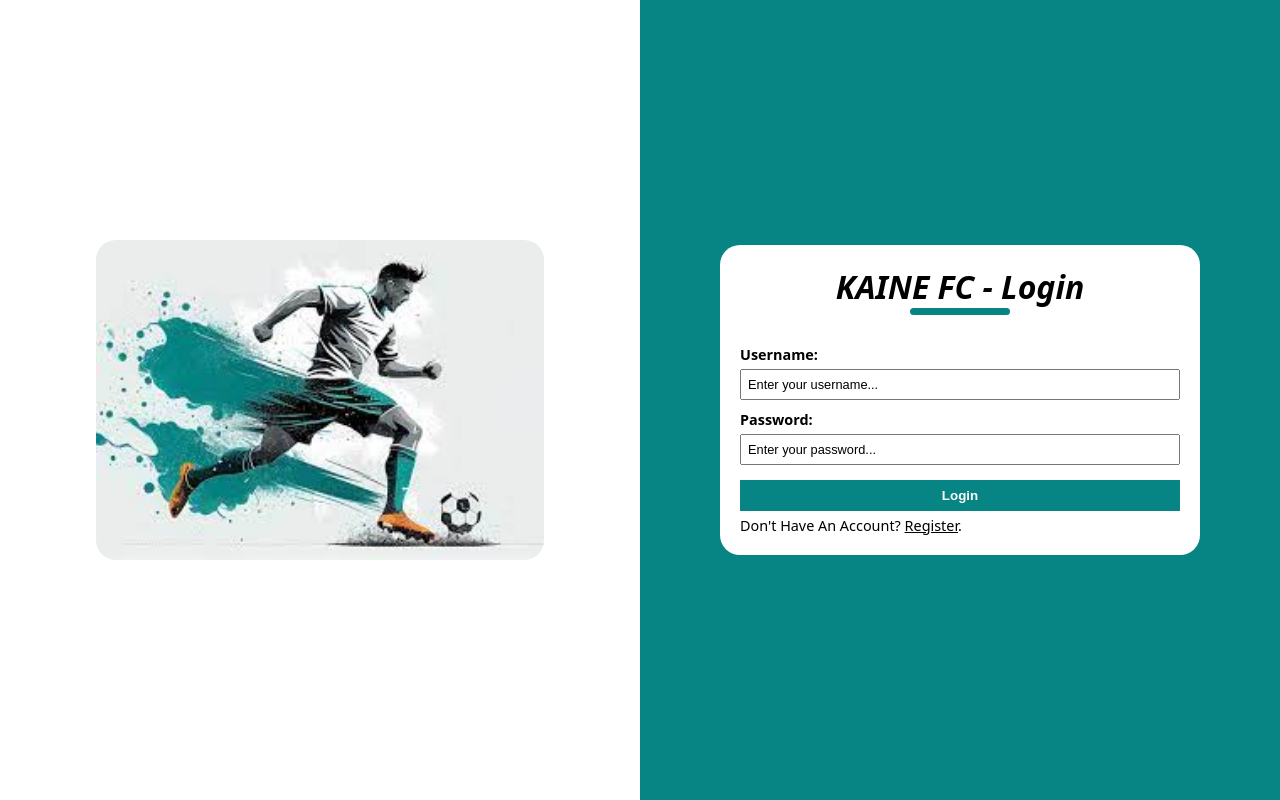
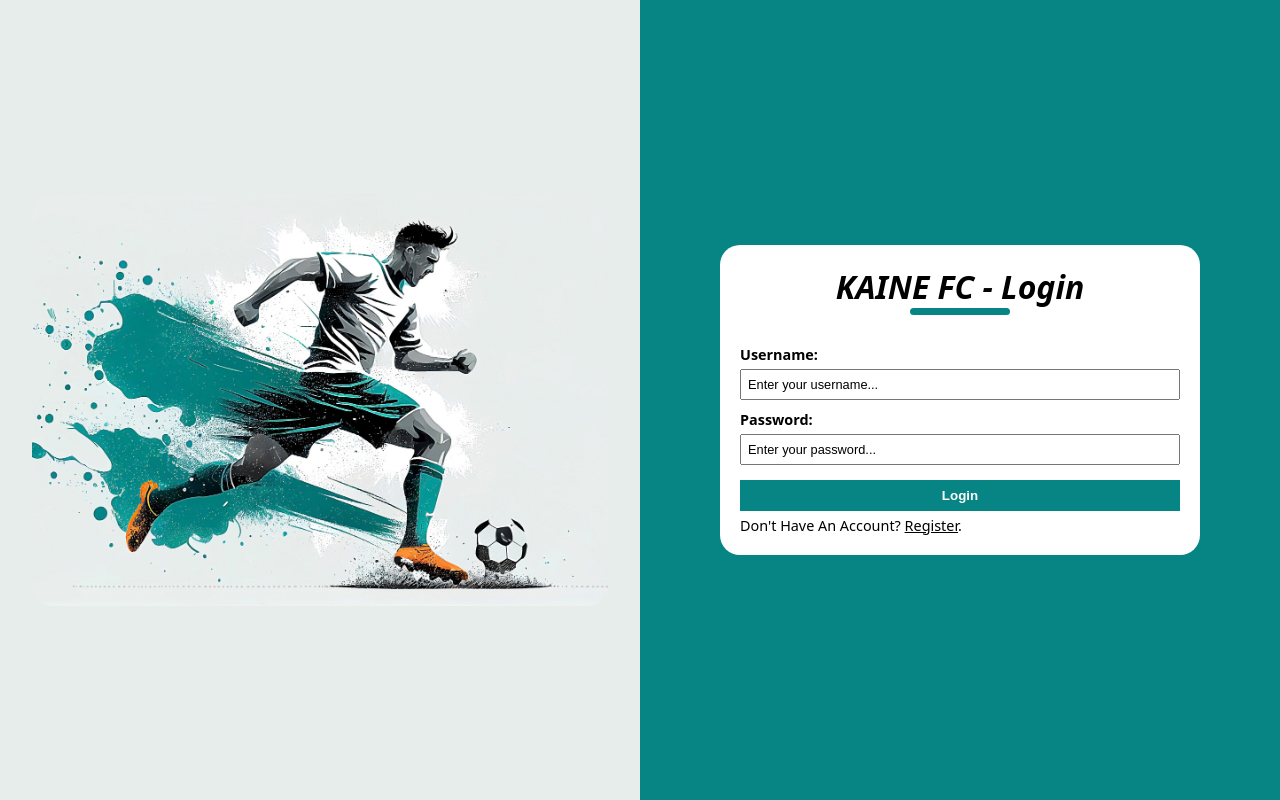
Before and after one commit to Nsoro-Allan/KAINE-FC, a PHP site: page / in a window 1280 px wide. Run offline with PHP 8.4, Linux system fonts and the light colour scheme.

Commit message:
changes done...

```diff
--- a/dashboard.php
+++ b/dashboard.php
@@ -62,7 +62,7 @@ include("sessions.php");
                 <div class="line"></div>
                 </div>
                 <?php
-                    $select=$con->query("SELECT * FROM `matches` ORDER BY mt_id DESC");
+                    $select=$con->query("SELECT * FROM `matches` ORDER BY mt_id DESC LIMIT 10");
                     if(mysqli_num_rows($select)>0){
                         while($row=mysqli_fetch_assoc($select)){
                 ?>
@@ -80,7 +80,7 @@ include("sessions.php");
                         ?></h4>
                     </div>
                     <div class="match-description">
-                        <p>At <?php echo $row['play_ground'];?> Playground on <?php echo $row['date'];?>.</p>
+                        <p>At <?php echo $row['play_ground'];?> Playground On <?php echo $row['date'];?>.</p>
                     </div>
                 </div>
 
--- a/index.php
+++ b/index.php
@@ -63,7 +63,7 @@ if(isset($_POST['login'])){
 <body>
     <div class="login-container">
         <div class="login-left">
-            <img src="./imgs/img1.jpeg" alt="">
+            <img src="./imgs/img1.jpg" alt="">
         </div>
         <div class="login-right">
             <form action="" method="post">
--- a/register.php
+++ b/register.php
@@ -36,7 +36,7 @@ if(isset($_POST['register'])){
 <body>
     <div class="login-container">
         <div class="login-left">
-            <img src="./imgs/img1.jpeg" alt="">
+            <img src="./imgs/img1.jpg" alt="">
         </div>
         <div class="login-right">
             <form action="" method="post">
--- a/style.css
+++ b/style.css
@@ -25,10 +25,11 @@ body {
   justify-content: center;
   width: 100%;
   height: 100dvh;
+  background: #e7edeb;
 }
 
 .login-left img {
-  width: 70%;
+  width: 90%;
   border-radius: 20px;
 }
 
```
Also changed, not shown: imgs/img1.jpeg (deleted), imgs/img1.jpg (added).
